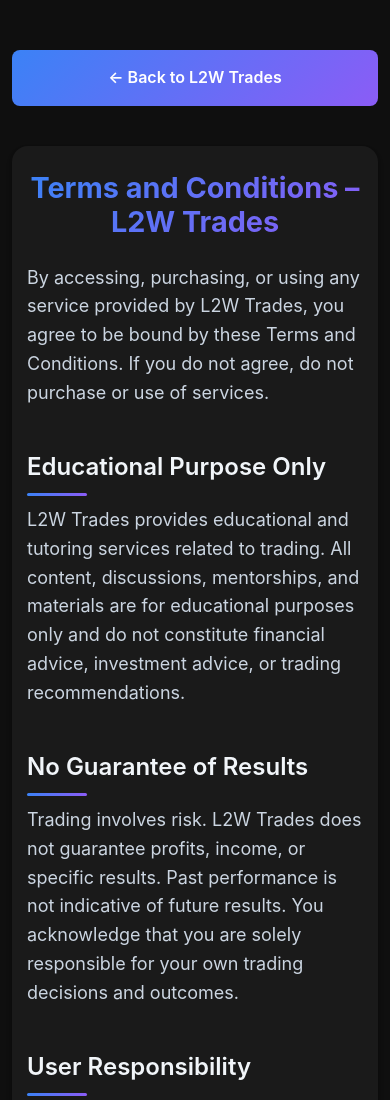
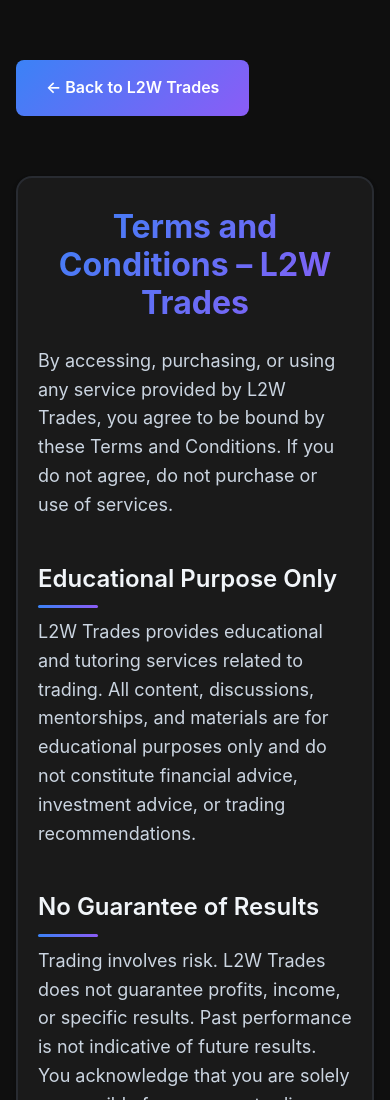
Before and after one commit to Uffynn/traderaccelerator, a plain HTML site: page terms-conditions.html in a window 390 px wide. Shown: the top 1100 px of the page. Drawn offline with Linux system fonts and the light colour scheme.

Commit message:
Add files via upload

```diff
--- a/terms-conditions.html
+++ b/terms-conditions.html
@@ -73,6 +73,7 @@
             padding: 40px;
             border-radius: 16px;
             box-shadow: 0 4px 6px -1px rgba(0, 0, 0, 0.3), 0 2px 4px -1px rgba(0, 0, 0, 0.2);
+            border: 2px solid rgba(75, 85, 105, 0.3);
         }
 
         .back-link {
@@ -100,54 +101,12 @@
             .section {
                 padding: 30px 20px;
             }
-
-            .back-link {
-                display: block;
-                text-align: center;
-                margin-bottom: 20px;
-            }
-        }
-
-        @media (max-width: 480px) {
-            .container {
-                padding: 30px 12px;
-            }
-
-            h1 {
-                font-size: 1.8rem;
-            }
-
-            h2 {
-                font-size: 1.5rem;
-            }
-
-            .section {
-                padding: 25px 15px;
-            }
-        }
-
-        @media (max-width: 320px) {
-            .container {
-                padding: 20px 10px;
-            }
-
-            h1 {
-                font-size: 1.5rem;
-            }
-
-            h2 {
-                font-size: 1.3rem;
-            }
-
-            .section {
-                padding: 20px 12px;
-            }
         }
     </style>
 </head>
 <body>
     <div class="container">
-        <a href="l2w-trades-website.html" class="back-link">← Back to L2W Trades</a>
+        <a href="index.html" class="back-link">← Back to L2W Trades</a>
 
         <div class="section">
             <h1>Terms and Conditions – L2W Trades</h1>
```
